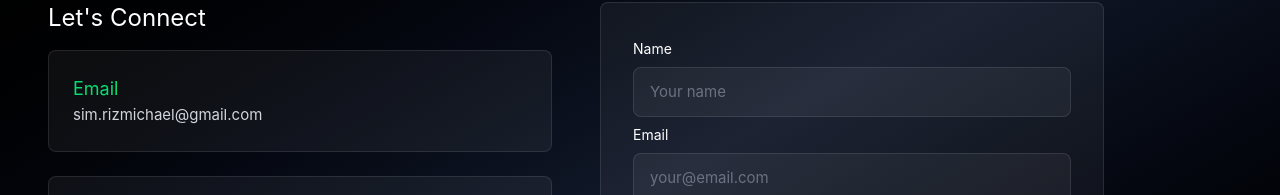
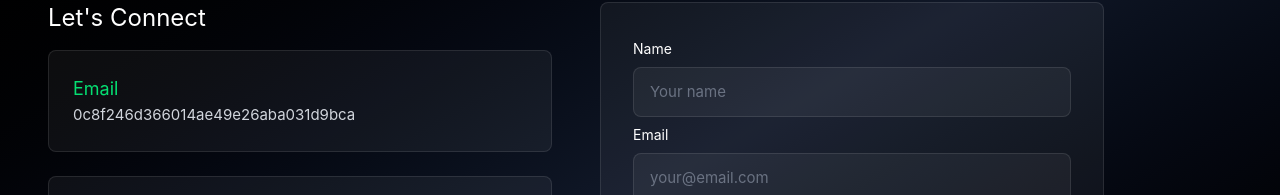
Before and after one commit to rizsim214/Portfolio-Template, a Vue app: page /contact in a window 1280 px wide. Shown: the part 255-450 px from the top of the page. Built offline with nearby package versions, Linux system fonts and the light colour scheme; the HTML template or start-up script is replaced by a standard one.

Commit message:
updated recepient to use encrypted token instead of naked email

```diff
--- a/src/composables/useContactForm.ts
+++ b/src/composables/useContactForm.ts
@@ -1,6 +1,6 @@
 import { ref } from 'vue'
 
-const recipientEmail = import.meta.env.VITE_CONTACT_EMAIL
+const recipientEmail = import.meta.env.VITE_FORMSUBMIT_ENDPOINT
 
 export function useContactForm() {
   const formData = ref({
```
Also changed, not shown: 2 other files (tests, documents, lock files or other folders).
